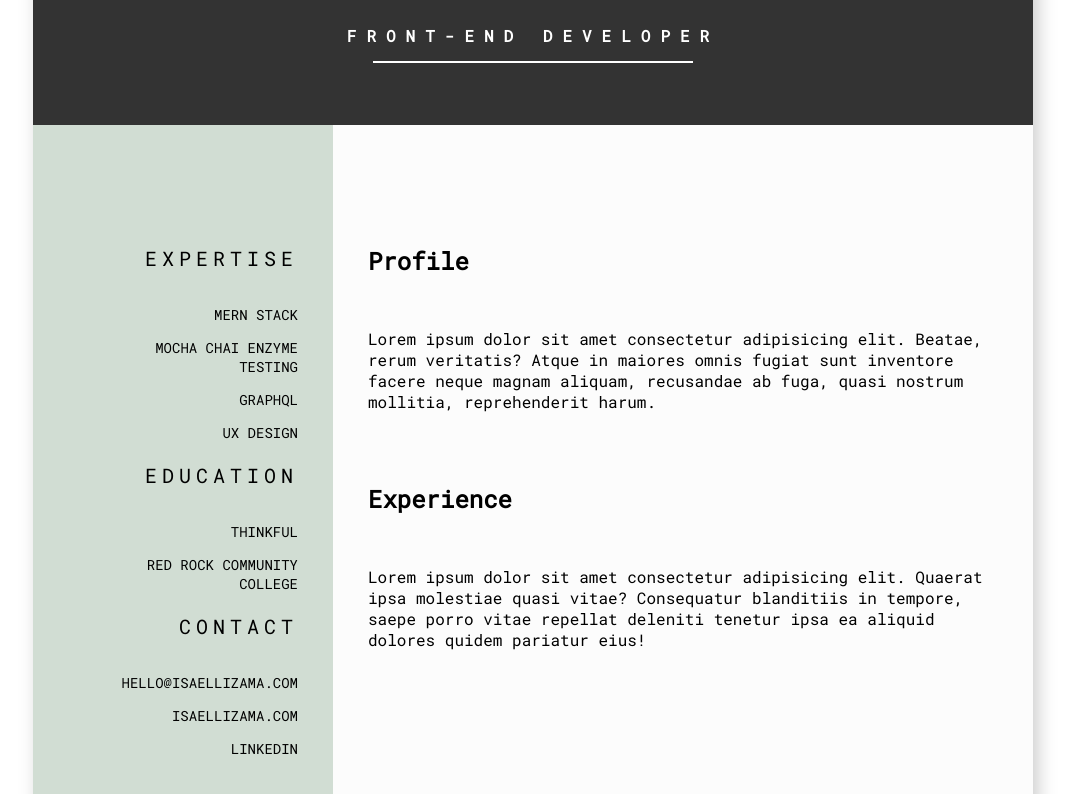
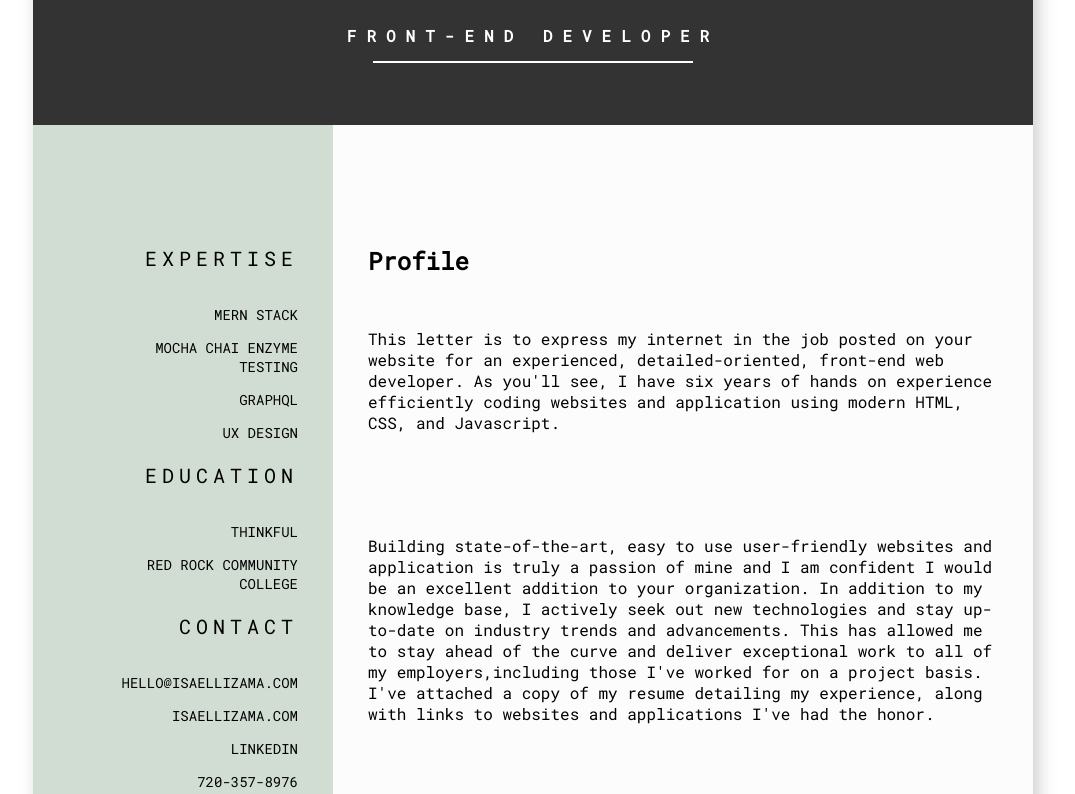
Before and after one commit to ArizonaMangoJuice/cover-letter, a plain HTML site: page index.html in a window 1280 px wide. Shown: the part 158-952 px from the top of the page, without its empty margins (107-1182 px from the left). Drawn offline with Linux system fonts and the light colour scheme.

Commit message:
updated html

```diff
--- a/index.html
+++ b/index.html
@@ -28,10 +28,20 @@
             <a href="" class="specializations">HELLO@ISAELLIZAMA.COM</a>
             <a href="" class="specializations">ISAELLIZAMA.COM</a>
             <a href="" class="specializations">LINKEDIN</a>
+            <a href="" class="specializations">720-357-8976</a>
+
         </div>
         <div class="right-bar">
             <h2 class="right-bar-heading">Profile</h2>
-            <p class="main-padding">Lorem ipsum dolor sit amet consectetur adipisicing elit. Beatae, rerum veritatis? Atque in maiores omnis fugiat sunt inventore facere neque magnam aliquam, recusandae ab fuga, quasi nostrum mollitia, reprehenderit harum.</p>
+            <p class="main-padding">This letter is to express my internet in the job posted on your website for an experienced, detailed-oriented, front-end web developer.
+                As you'll see, I have six years of hands on experience efficiently coding websites and application using modern HTML, CSS, and Javascript.
+            </p>
+            <p class="main-padding">
+                Building state-of-the-art, easy to use user-friendly websites and application is truly a passion of mine and I am confident I would be an excellent addition to your
+                organization. In addition to my knowledge base, I actively seek out new technologies and stay up-to-date on industry trends and advancements.
+                This has allowed me to stay ahead of the curve and deliver exceptional work to all of my employers,including those I've worked for on a project basis.
+                I've attached a copy of my resume detailing my experience, along with links to websites and applications I've had the honor.
+            </p>
             <h2 class="right-bar-heading">Experience</h2>
             <p class="main-padding">Lorem ipsum dolor sit amet consectetur adipisicing elit. Quaerat ipsa molestiae quasi vitae? Consequatur blanditiis in tempore, saepe porro vitae repellat deleniti tenetur ipsa ea aliquid dolores quidem pariatur eius!</p>
         </div>
```
